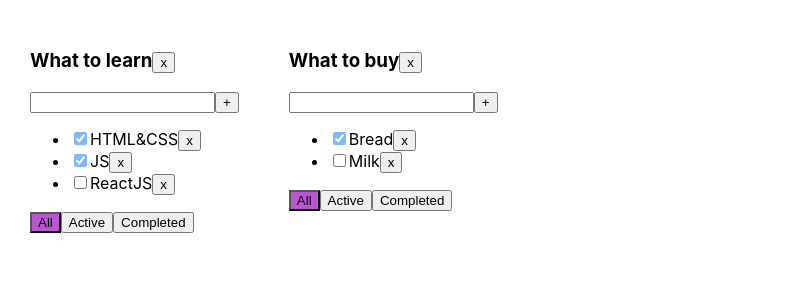
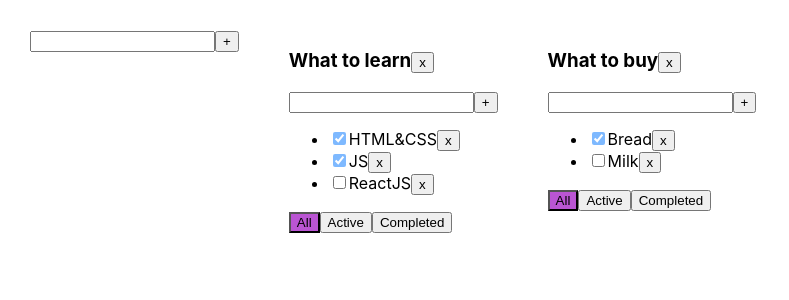
Before and after one commit to IuliiaSharipova/todoList, a React (Create React App) app: page / in a window 1280 px wide. Shown: the top 300 px of the page, without its empty margins (0-789 px from the left). Built offline with nearby package versions, Linux system fonts and the light colour scheme.

Commit message:
implemented adding todolists and changing task's/todolist's titles (universal components for input and span)

```diff
--- a/src/App.tsx
+++ b/src/App.tsx
@@ -2,6 +2,7 @@ import React, {useState} from 'react';
 import './App.css';
 import {Todolist} from './Todolist';
 import {v1} from 'uuid';
+import {Input} from './components/Input';
 
 export type FilterValuesType = 'all' | 'active' | 'completed'
 
@@ -66,8 +67,28 @@ function App() {
         setTodolists(todolists.filter(todo => todo.id !== todoId));
         delete tasks[todoId];
     };
+    const addTodolist = (newTitle: string) => {
+        const newTodolistID = v1();
+        const newTodolist: TodolistsType = {id: newTodolistID, title: newTitle, filter: 'all'};
+        setTodolists([newTodolist, ...todolists]);
+        setTasks({...tasks, [newTodolistID]: []});
+    };
+
+    const editTask = (todoId: string, taskId: string, newTitle: string) => {
+        debugger
+        setTasks({
+            ...tasks,
+            [todoId]: tasks[todoId].map(task => task.id === taskId ? {...task, title: newTitle} : task)
+        });
+    };
+
+    const editTodolist = (todoId: string, newTitle: string) => {
+        setTodolists(todolists.map(todo => todo.id === todoId ? {...todo, title: newTitle} : todo));
+    };
+
     return (
         <div className="App">
+            <Input callback={addTodolist}/>
             {todolists.map(todo => {
                 let tasksForTodolist = tasks[todo.id];
                 if (todo.filter === 'active') {
@@ -76,6 +97,7 @@ function App() {
                 if (todo.filter === 'completed') {
                     tasksForTodolist = tasksForTodolist.filter(t => t.isDone);
                 }
+
                 return (<Todolist key={todo.id}
                                   todoId={todo.id}
                                   title={todo.title}
@@ -86,6 +108,8 @@ function App() {
                                   onChangeTaskStatus={onChangeTaskStatus}
                                   filter={todo.filter}
                                   removeTodolist={removeTodolist}
+                                  editTodolist={editTodolist}
+                                  editTask={editTask}
                 />);
             })}
         </div>
--- a/src/Todolist.tsx
+++ b/src/Todolist.tsx
@@ -1,5 +1,7 @@
-import React, {ChangeEvent, KeyboardEvent, useState} from 'react';
+import React, {ChangeEvent} from 'react';
 import {FilterValuesType} from './App';
+import {EditableSpan} from './components/EditableSpan';
+import {Input} from './components/Input';
 
 type TaskType = {
     id: string
@@ -16,59 +18,47 @@ type TodolistType = {
     filter: FilterValuesType
     todoId: string
     removeTodolist: (todoId: string) => void
+    editTodolist: (todoId: string, title: string) => void
+    editTask: (todoId: string, taskId: string, title: string) => void
 }
 
 export function Todolist(props: TodolistType) {
-    const [title, setTitle] = useState('');
-    const [error, setError] = useState<string | null>(null);
 
-    const addTaskHandler = () => {
-        if (title.trim() !== '') {
-            props.addTask(props.todoId, title.trim());
-            setTitle('');
-        } else {
-            setError('Title is required');
-        }
-    };
-    const onChangeHandler = (e: ChangeEvent<HTMLInputElement>) => {
-        setTitle(e.currentTarget.value);
-    };
-    const onKeyDownHandler = (e: KeyboardEvent<HTMLInputElement>) => {
-        setError('');
-        if (e.key === 'Enter') {
-            addTaskHandler();
-        }
-    };
     const onnAllClickHandler = () => props.changeFilter(props.todoId, 'all');
     const onActiveClickHandler = () => props.changeFilter(props.todoId, 'active');
     const onCompletedClickHandler = () => props.changeFilter(props.todoId, 'completed');
-    const onnAddTaskClickHandler = (taskId: string) => props.removeTask(props.todoId, taskId);
+
+    const onRemoveTaskClickHandler = (taskId: string) => props.removeTask(props.todoId, taskId);
 
     const removeTodolistHandler = () => {
         props.removeTodolist(props.todoId);
     };
+
+    const addTaskHandler = (newTitle: string) => {
+        props.addTask(props.todoId, newTitle);
+    };
+    const editTodolistHandler = (newTitle: string) => {
+        props.editTodolist(props.todoId, newTitle);
+    };
+
+    const editTaskHandler = (taskId: string, newTitle: string) => {
+        debugger
+        props.editTask(props.todoId, taskId, newTitle);
+    };
     return (
         <div>
             <h3>
-                {props.title}
+                <EditableSpan title={props.title} callback={editTodolistHandler}/>
                 <button onClick={removeTodolistHandler}>x</button>
             </h3>
-            <div>
-                <input value={title}
-                       onChange={onChangeHandler}
-                       onKeyDown={onKeyDownHandler}
-                       className={error ? 'error' : ''}
-                />
-                <button onClick={addTaskHandler}>+</button>
-                {error &&
-                    <div className={'error-message'}>{error}</div>}
-            </div>
+            <Input callback={addTaskHandler}/>
             <ul>
                 {props.tasks.map(t => {
                     const onCheckBoxChangeHandler = (e: ChangeEvent<HTMLInputElement>) => {
                         let newIsDoneValue = e.currentTarget.checked;
                         props.onChangeTaskStatus(props.todoId, t.id, newIsDoneValue);
                     };
+
                     return (
                         <li key={t.id}>
                             <input type="checkbox"
@@ -76,8 +66,9 @@ export function Todolist(props: TodolistType) {
                                    onChange={onCheckBoxChangeHandler}
                                    className={t.isDone ? 'is-done' : ''}
                             />
-                            <span>{t.title}</span>
-                            <button onClick={() => onnAddTaskClickHandler(t.id)}>x</button>
+                            <EditableSpan title={t.title}
+                                          callback={(newTitle) => editTaskHandler(t.id, newTitle)}/>
+                            <button onClick={() => onRemoveTaskClickHandler(t.id)}>x</button>
                         </li>
                     );
                 })}
--- /dev/null
+++ b/src/components/EditableSpan.tsx
@@ -0,0 +1,27 @@
+import React, {ChangeEvent, useState} from 'react';
+
+type EditableSpanType = {
+    title: string
+    callback: (newTitle: string) => void
+}
+export const EditableSpan = (props: EditableSpanType) => {
+    const [edit, setEdit] = useState(false);
+    const [newTitle, setNewTitle] = useState(props.title);
+
+    const onClickHandler = () => {
+        setEdit(!edit);
+        props.callback(newTitle);
+    };
+    const onChangeHandler = (e: ChangeEvent<HTMLInputElement>) => {
+        setNewTitle(e.currentTarget.value);
+    };
+
+    return (
+        edit
+            ? <input value={newTitle}
+                     onBlur={onClickHandler}
+                     onChange={onChangeHandler}
+                     autoFocus/>
+            : <span onDoubleClick={onClickHandler}>{props.title}</span>
+    );
+};
--- /dev/null
+++ b/src/components/Input.tsx
@@ -0,0 +1,42 @@
+import React, {ChangeEvent, KeyboardEvent, useState} from 'react';
+
+type InputType = {
+    callback: (title: string) => void
+}
+export const Input = (props: InputType) => {
+    const [title, setTitle] = useState('');
+    const [error, setError] = useState<string | null>(null);
+
+    const addItemHandler = () => {
+        if (title.trim() !== '') {
+            props.callback(title.trim());
+            setTitle('');
+        } else {
+            setError('Title is required');
+        }
+    };
+    const onChangeHandler = (e: ChangeEvent<HTMLInputElement>) => {
+        setTitle(e.currentTarget.value);
+    };
+    const onKeyDownHandler = (e: KeyboardEvent<HTMLInputElement>) => {
+        setError('');
+        if (e.key === 'Enter') {
+            addItemHandler();
+        }
+    };
+    return (
+        <div>
+
+            <div>
+                <input value={title}
+                       onChange={onChangeHandler}
+                       onKeyDown={onKeyDownHandler}
+                       className={error ? 'error' : ''}
+                />
+                <button onClick={addItemHandler}>+</button>
+                {error &&
+                    <div className={'error-message'}>{error}</div>}
+            </div>
+        </div>
+    );
+};
```
